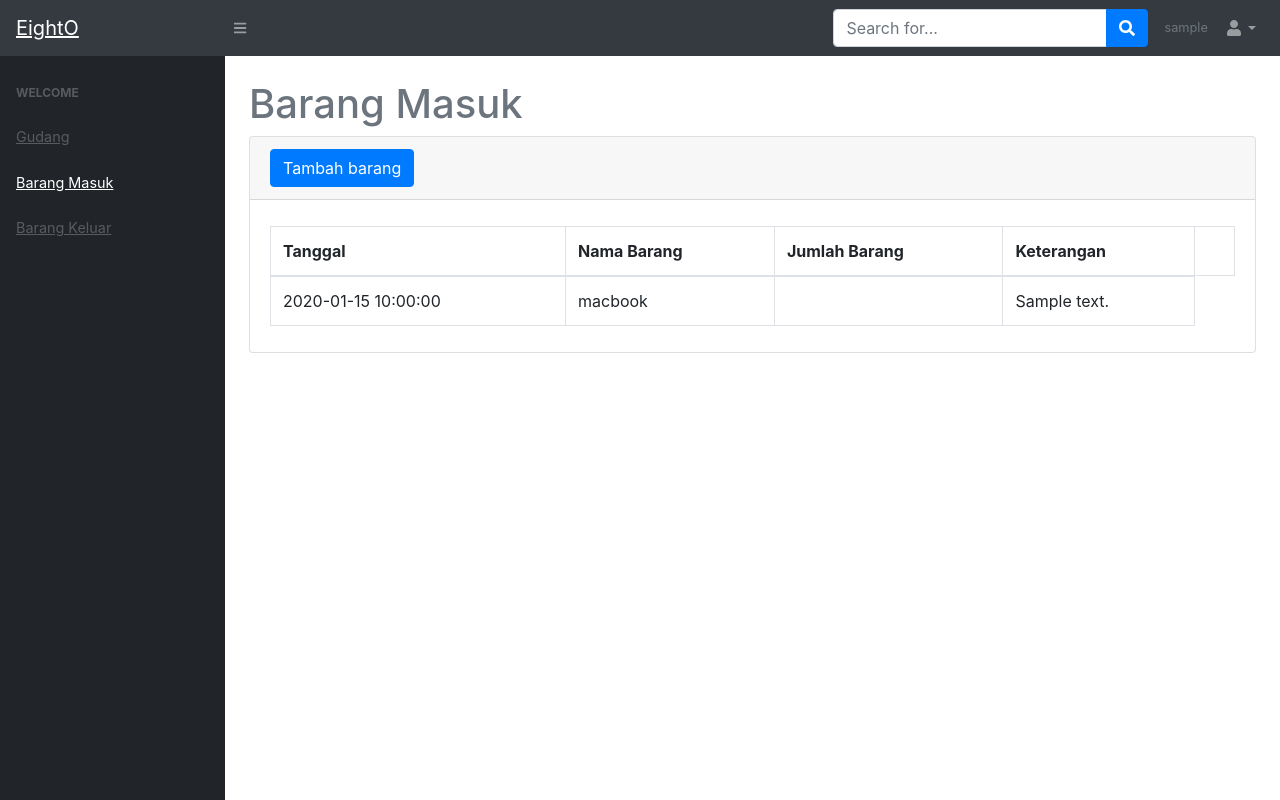
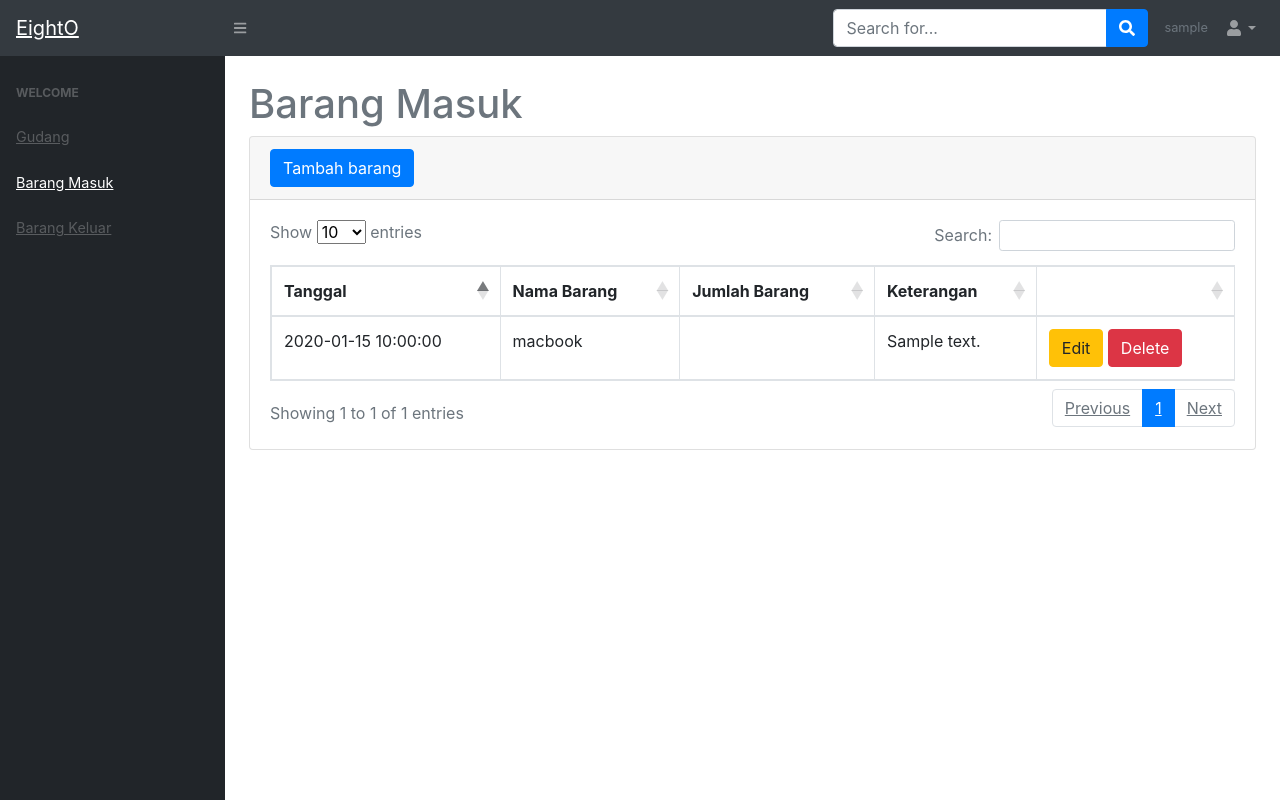
Before and after one commit to putrija/tubesproweb8, a PHP site: page /stockbarang/masuk.php in a window 1280 px wide. Run offline with PHP 8.4, Linux system fonts and the light colour scheme; the visitor is signed in with stand-in values (Sample User, id 1); data comes from the database, SQL or seed files in the repository; tables that the repository leaves empty hold one stand-in row (values such as "Sample post"); data that the repository does not hold is empty; some libraries are stand-ins or nearby versions.

Commit message:
edit delete masuk

```diff
--- a/stockbarang/masuk.php
+++ b/stockbarang/masuk.php
@@ -101,7 +101,70 @@ if(empty($_SESSION['username'])){
                                                 <td><?=$namabarang;?></td>
                                                 <td><?=$kuantitas;?></td>
                                                 <td><?=$keterangan;?></td>
+                                                <td>
+                                                    <button type="button" class="btn btn-warning" data-toggle="modal" data-target="#edit<?=$idbarangg?>">
+                                                    Edit
+                                                    </button>
+                                                    <input type="hidden" name="idbarangygmaudihapus" value="<?=$idbarangg;?>">
+                                                    <button type="button" class="btn btn-danger" data-toggle="modal" data-target="#delete<?=$idbarangg?>">
+                                                    Delete
+                                                    </button>
+                                                </td>
                                             </tr>
+
+                                            <!-- EDIT Modal -->
+                                            <div class="modal fade" id="edit<?=$idbarangg;?>">
+                                                <div class="modal-dialog">
+                                                <div class="modal-content">
+
+                                                    <!-- Modal Header -->
+                                                    <div class="modal-header">
+                                                    <h4 class="modal-title">Edit Barang</h4>
+                                                    <button type="button" class="close" data-dismiss="modal">&times;</button>
+                                                    </div>
+
+                                                    <!-- Modal body -->
+                                                    <form method="POST">
+                                                    <div class="modal-body">
+                                                        <input type="text" name="namabarang" value="<?=$namabarang;?>" class="form-control" required>
+                                                        <br>
+                                                        <input type="text" name="deskripsi" value="<?=$deskripsi;?>" class="form-control" required>
+                                                        <br>
+                                                        <input type="number" name="kuantitas" value="<?=$kuantitas;?>" class="form-control" required>
+                                                        <br>
+                                                        <input type="hidden" name="idbarangg" value="<?=$idbarangg;?>">
+                                                        <button type="submit" class="btn btn-primary" name="updatebarang">Submit</button>
+                                                    </div>
+                                                    </form>
+
+                                                </div>
+                                                </div>
+                                            </div>
+
+                                            <!-- DELETE Modal -->
+                                            <div class="modal fade" id="delete<?=$idbarangg;?>">
+                                                <div class="modal-dialog">
+                                                <div class="modal-content">
+
+                                                    <!-- Modal Header -->
+                                                    <div class="modal-header">
+                                                    <h4 class="modal-title">Hapus Barang</h4>
+                                                    <button type="button" class="close" data-dismiss="modal">&times;</button>
+                                                    </div>
+
+                                                    <!-- Modal body -->
+                                                    <form method="POST">
+                                                    <div class="modal-body">
+                                                        Apakah Anda yakin ingin menghapus <?=$namabarang?>?
+                                                        <input type="hidden" name="idbarangg" value="<?=$idbarangg;?>">
+                                                        <br> <br>
+                                                        <button type="submit" class="btn btn-danger" name="hapusbarang">Hapus</button>
+                                                    </div>
+                                                    </form>
+
+                                                </div>
+                                                </div>
+                                            </div>
 
                                             <?php
 
```
